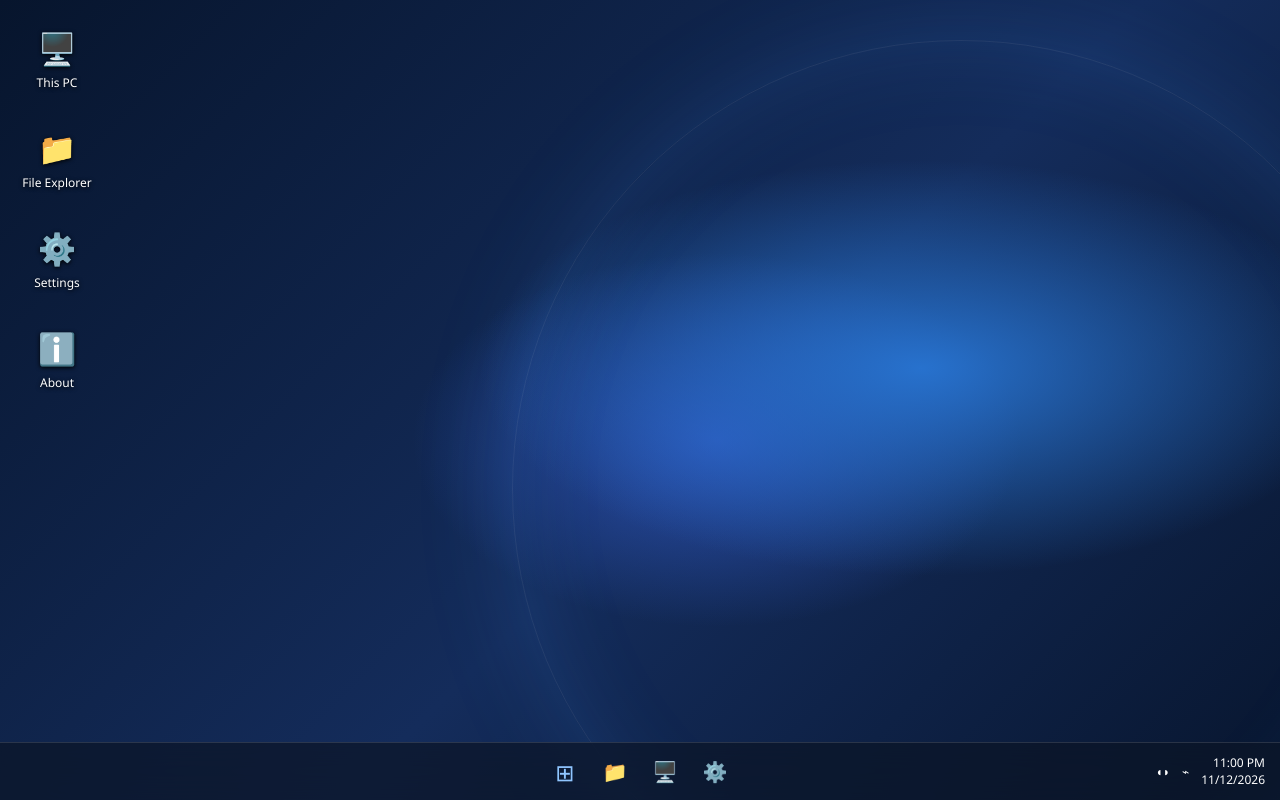
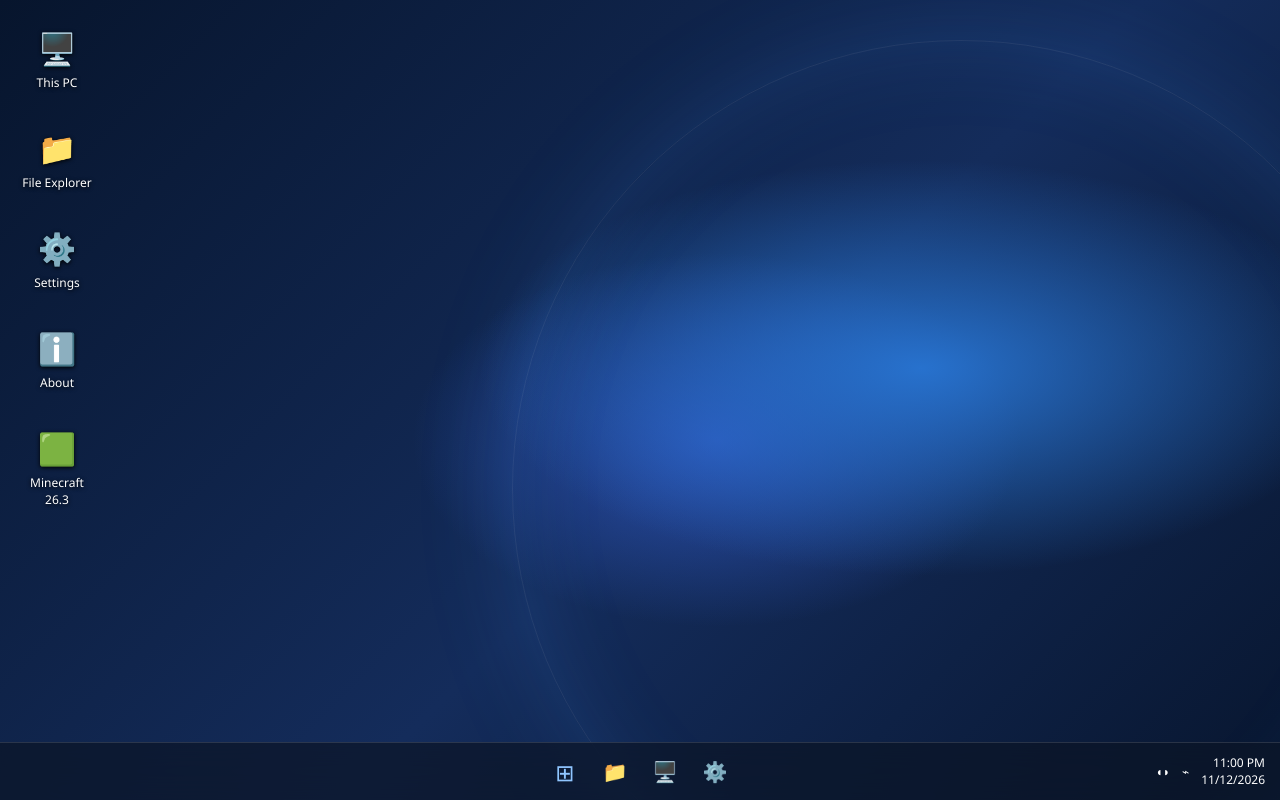
Before and after one commit to Kyntric-GIT/WINDOWS-11, a plain HTML site: page index.html in a window 1280 px wide. Drawn offline with Linux system fonts and the light colour scheme.

Commit message:
Add Eaglercraft 26.3 launcher to desktop

```diff
--- a/index.html
+++ b/index.html
@@ -34,6 +34,7 @@
     <button class="desk-icon" data-open="files"><span class="glyph">📁</span>File Explorer</button>
     <button class="desk-icon" data-open="settings"><span class="glyph">⚙️</span>Settings</button>
     <button class="desk-icon" data-open="about"><span class="glyph">ℹ️</span>About</button>
+    <button class="desk-icon" data-open="minecraft"><span class="glyph">🟩</span>Minecraft 26.3</button>
   </div>
   <section class="window" id="window" role="dialog" aria-modal="false" aria-labelledby="win-title">
     <header class="titlebar"><span id="win-title">WINDOWS-11</span><button class="close" aria-label="Close window">×</button></header>
@@ -47,6 +48,7 @@
       <button class="app" data-open="files"><span>📁</span>File Explorer</button>
       <button class="app" data-open="settings"><span>⚙️</span>Settings</button>
       <button class="app" data-open="about"><span>ℹ️</span>About</button>
+      <button class="app" data-open="minecraft"><span>🟩</span>Minecraft 26.3</button>
     </div>
     <div class="panel-head"><span>Recommended</span><span>More　›</span></div>
     <p style="color:#c4cde0;font-size:12px;margin:8px 2px">Your recent files and apps will appear here.</p>
@@ -65,7 +67,8 @@ const pages={
 connect:{title:'Connect to your Windows PC',html:'<h2>Cloud PC connection</h2><span class="status"><i class="dot"></i> Not connected</span><p>This website is ready for a remote Windows connection, but a cloud Windows machine has not been configured yet.</p><div class="tile-row"><div class="tile"><b>1. Cloud machine</b><span>Not configured</span></div><div class="tile"><b>2. Secure connection</b><span>Not configured</span></div><div class="tile"><b>3. Browser session</b><span>Waiting</span></div></div><p>When a legitimate Windows cloud PC is available, we can connect it here. No password or connection details are requested on this demo screen.</p><button class="connect-button" disabled>Connect (not configured)</button>'},
 files:{title:'File Explorer',html:'<h2>Quick access</h2><p>This is the starter File Explorer window. It does not access your Chromebook files yet.</p><div class="tile-row"><div class="tile">📂<b>Desktop</b><span>Coming soon</span></div><div class="tile">📄<b>Documents</b><span>Coming soon</span></div><div class="tile">⬇️<b>Downloads</b><span>Coming soon</span></div></div>'},
 settings:{title:'Settings',html:'<h2>Settings</h2><p>Personalize this web desktop. These settings are a preview and do not change ChromeOS.</p><div class="tile-row"><div class="tile">🎨<b>Personalization</b><span>Desktop theme</span></div><div class="tile">🖥️<b>System</b><span>Display and information</span></div><div class="tile">🔒<b>Privacy</b><span>Connection status</span></div></div>'},
-about:{title:'About WINDOWS-11',html:'<h2>WINDOWS-11 Web Desktop</h2><p>Project version 0.1 — first interface preview.</p><p>This is a browser-based desktop interface, not the Windows operating system. The real Windows session will require a separately hosted Windows machine and an authorized remote connection.</p><p>Built to run in a modern browser, including ChromeOS.</p>'}
+about:{title:'About WINDOWS-11',html:'<h2>WINDOWS-11 Web Desktop</h2><p>Project version 0.1 — first interface preview.</p><p>This is a browser-based desktop interface, not the Windows operating system. The real Windows session will require a separately hosted Windows machine and an authorized remote connection.</p><p>Built to run in a modern browser, including ChromeOS.</p>'},
+minecraft:{title:'Minecraft 26.3',html:'<h2>🟩 Eaglercraft 26.3</h2><span class="status"><i class="dot"></i> Opens on the game host</span><p>Play the browser version of Eaglercraft 26.3. The game is hosted by its publisher, so it opens in a new browser tab rather than being embedded inside this desktop.</p><div class="tile-row"><div class="tile"><b>Version</b><span>26.3</span></div><div class="tile"><b>Platform</b><span>Chrome browser</span></div><div class="tile"><b>Install</b><span>No download required</span></div></div><p>Game progress and browser storage are managed by the game site, not by WINDOWS-11.</p><a class="connect-button" href="https://eaglercraft.com/play?version=26.3" target="_blank" rel="noopener noreferrer" style="display:inline-block;text-decoration:none">Launch Eaglercraft 26.3 ↗</a>'}
 };
 function openWindow(id){const page=pages[id];if(!page)return;title.textContent=page.title;body.innerHTML=page.html;win.classList.add('open');menu.classList.remove('open')}
 document.querySelectorAll('[data-open]').forEach(el=>el.addEventListener('click',()=>openWindow(el.dataset.open)));
```
